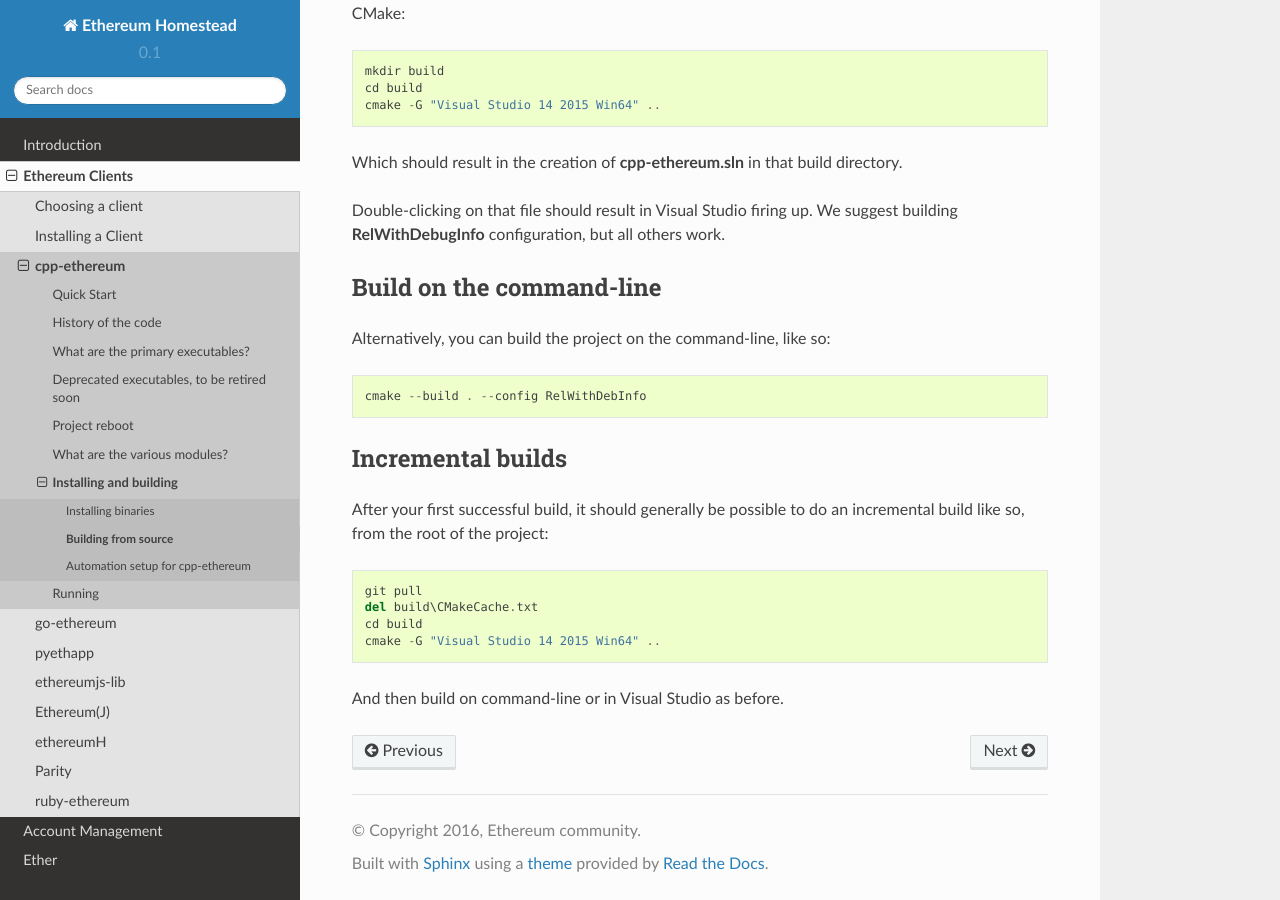
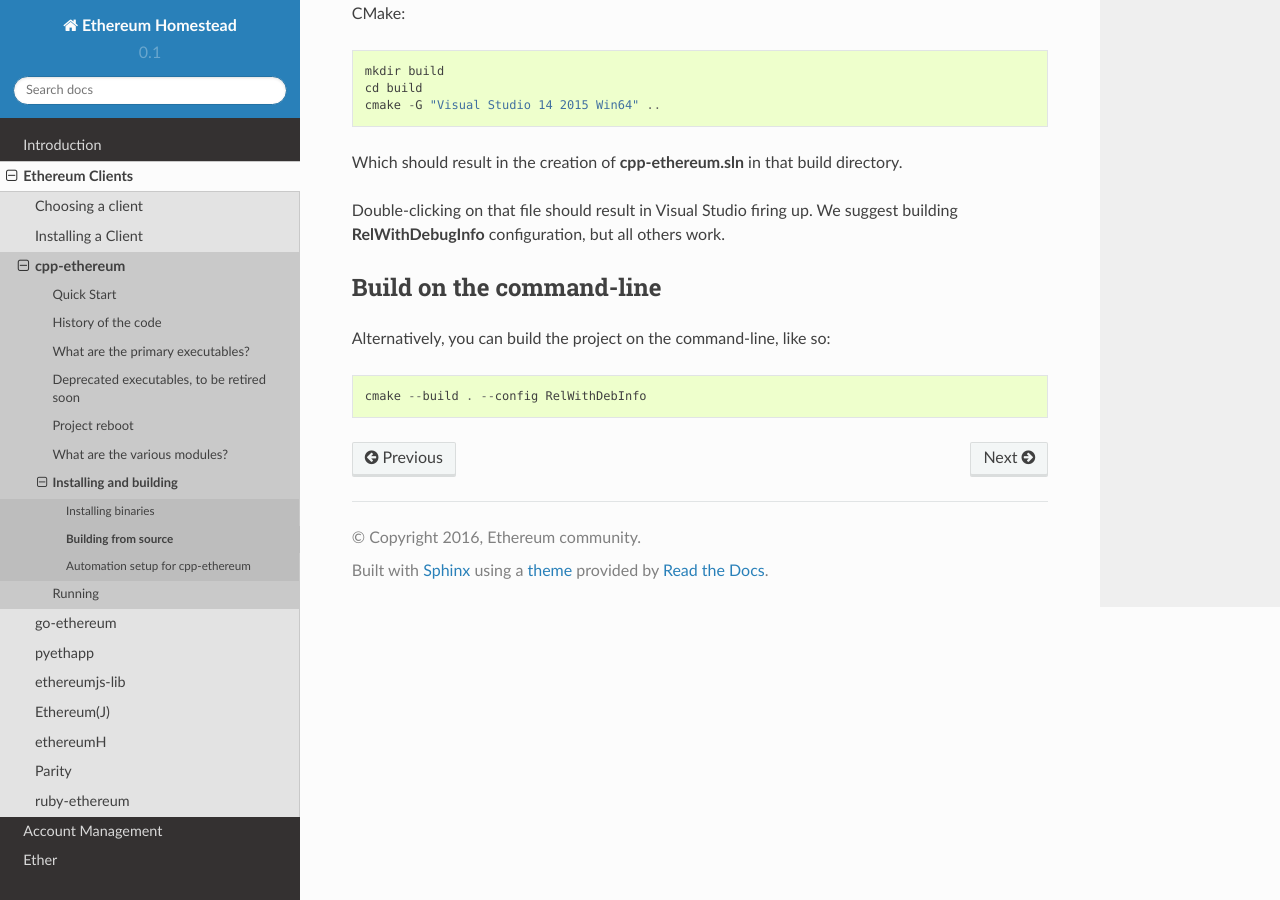
Before and after one commit to ethereum/homestead-guide, a Sphinx documentation site: the page built from source/ethereum-clients/cpp-ethereum/building-from-source/windows.rst, in a window 1280 px wide and 900 px high, scrolled down 1128 px. Built offline with Sphinx 7.4.7 and the Read the Docs theme 2.0.0, drawn with Linux system fonts in a browser that asks for light colours.

Commit message:
Remove section about incremental build on Windows
Remove the section about incremental building of cpp-ethereum with Visual Studio. It is simply not needed. With Visual Studio projects generated with cmake it is enough to update the source and build. In case of cmake files modification the whole VS solution will be re-generated.

```diff
--- a/source/ethereum-clients/cpp-ethereum/building-from-source/windows.rst
+++ b/source/ethereum-clients/cpp-ethereum/building-from-source/windows.rst
@@ -72,17 +72,3 @@
 Alternatively, you can build the project on the command-line, like so: ::
 
     cmake --build . --config RelWithDebInfo
-
-
-Incremental builds
---------------------------------------------------------------------------------
-
-After your first successful build, it should generally be possible to do an
-incremental build like so, from the root of the project: ::
-
-    git pull
-    del build\CMakeCache.txt
-    cd build
-    cmake -G "Visual Studio 14 2015 Win64" ..
-
-And then build on command-line or in Visual Studio as before.
```
